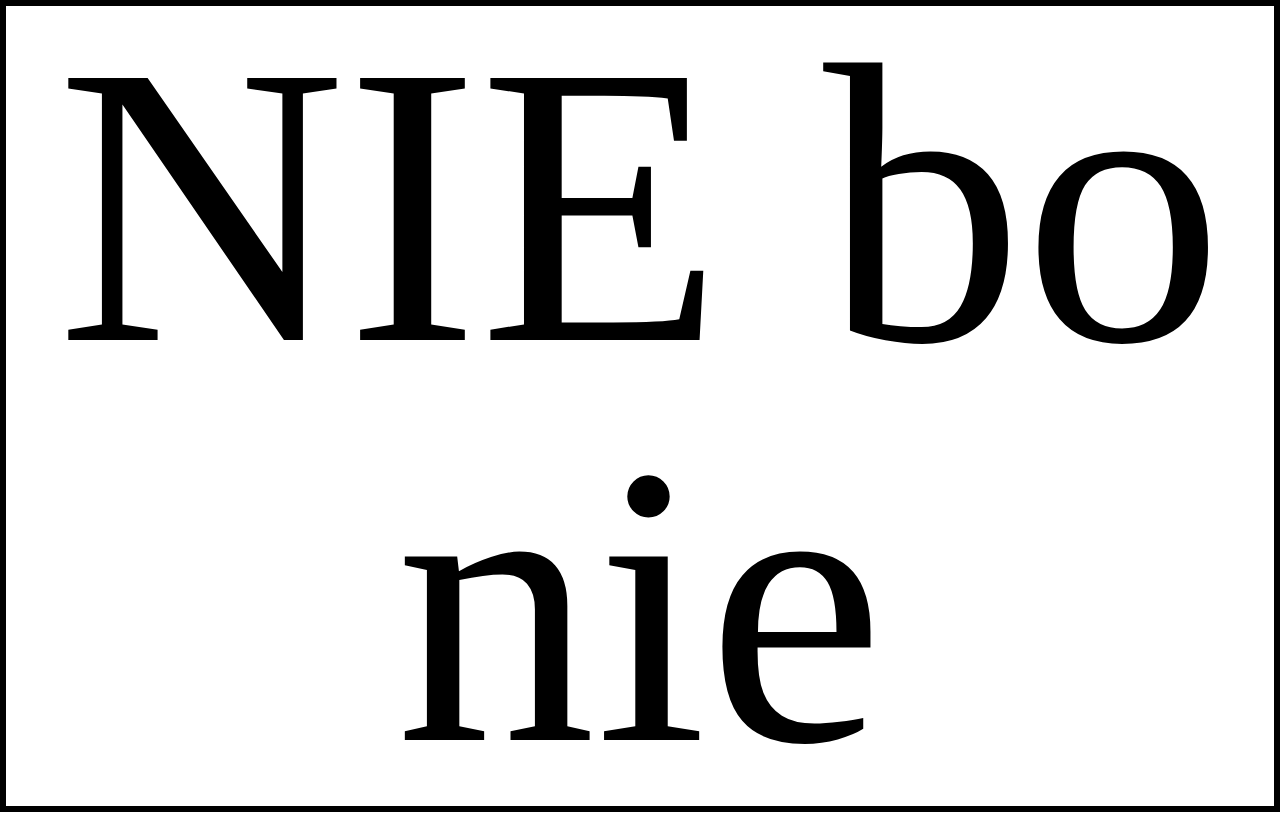
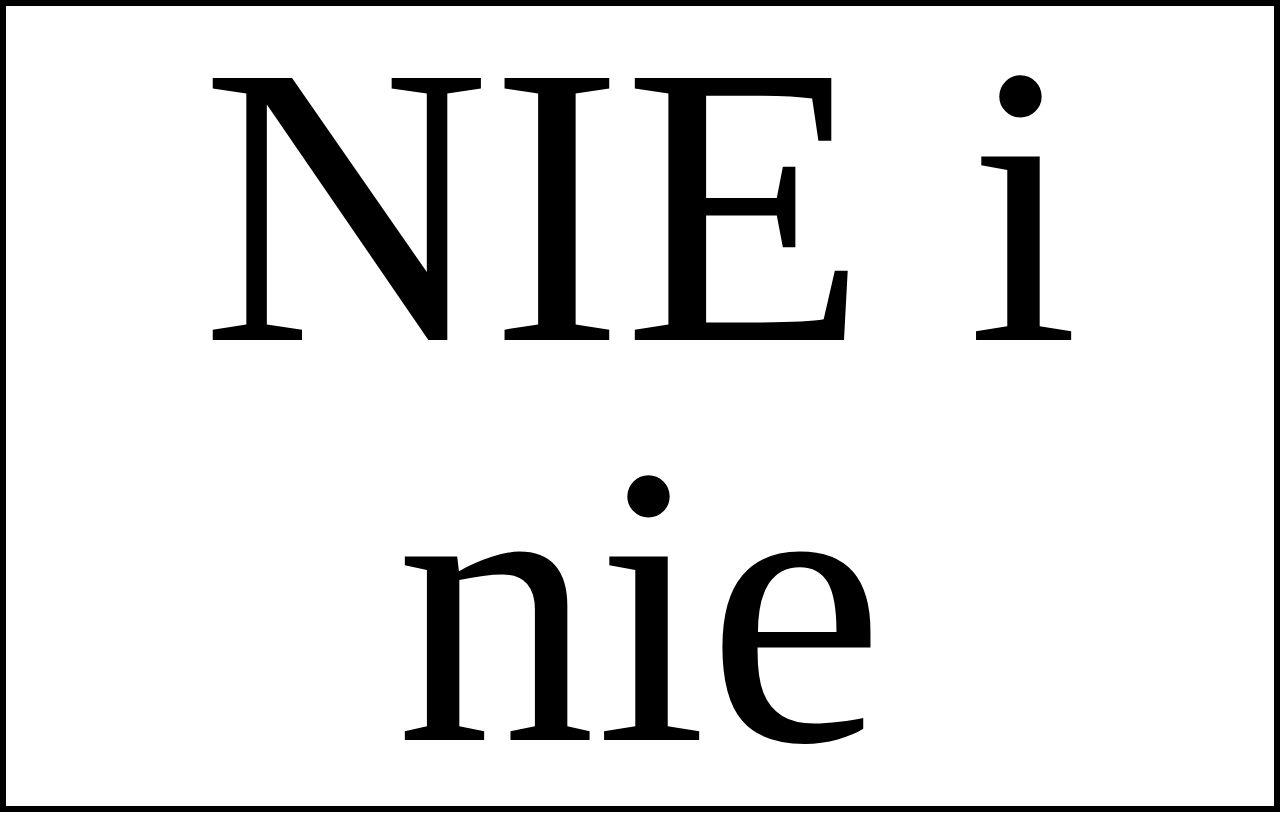
Before and after one commit to lowcydizajnu/czyjuzmoznaiscdodomu, a plain HTML site: page index.html in a window 1280 px wide. Drawn offline with Linux system fonts and the light colour scheme.

Commit message:
nie i nie

```diff
--- a/index.html
+++ b/index.html
@@ -21,7 +21,7 @@
 
 <body>
 <div class="center">
-	<h1>NIE bo nie</h1>
+	<h1>NIE i nie</h1>
 </div>
 </body>
 </html>
```
